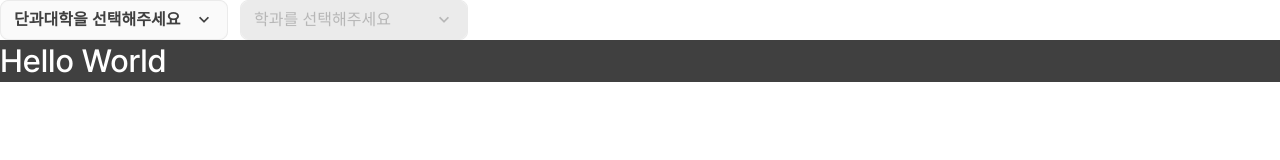
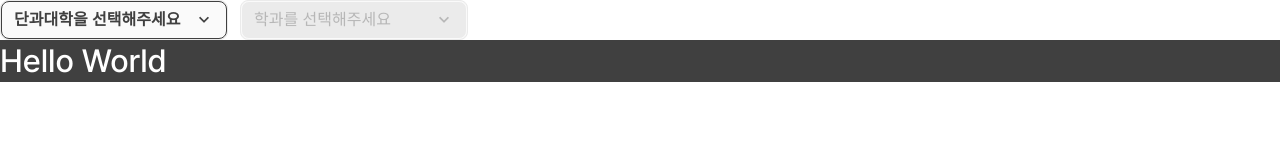
Before and after one commit to dong-ariari/frontend, a React (Vite) app: page / in a window 1280 px wide. Shown: the top 160 px of the page. Built offline with nearby package versions, Linux system fonts and the light colour scheme.

Commit message:
feat: add style when $isOpen is false

```diff
--- a/src/components/dropdown/dropdown.jsx
+++ b/src/components/dropdown/dropdown.jsx
@@ -41,7 +41,11 @@ export default function DropDown() {
     <S.Layer>
       <div>
         <S.Container>
-          <S.Head $active={true} onClick={() => handleDepartSpread()}>
+          <S.Head
+            $isOpen={isOpen.depart}
+            $active={true}
+            onClick={() => handleDepartSpread()}
+          >
             <span>
               {selected.depart === null
                 ? "단과대학을 선택해주세요"
@@ -62,6 +66,7 @@ export default function DropDown() {
       <div>
         <S.Container>
           <S.Head
+            $isOpen={isOpen.depart}
             $active={selected.depart !== null}
             onClick={() => handleMajorSpread()}
           >
--- a/src/components/dropdown/dropdown.styles.js
+++ b/src/components/dropdown/dropdown.styles.js
@@ -29,9 +29,11 @@ export const Head = styled.button`
   padding: 0.375rem 0.75rem;
   border: solid 0.063rem
     ${(props) => {
-      return props.$active === true
+      return props.$active === false
         ? props.theme.color.grey._0
-        : props.theme.color.grey._200;
+        : props.$isOpen
+        ? props.theme.color.grey._200
+        : props.theme.color.grey._700;
     }};
   border-radius: 0.5rem;
   background-color: ${(props) => {
```
